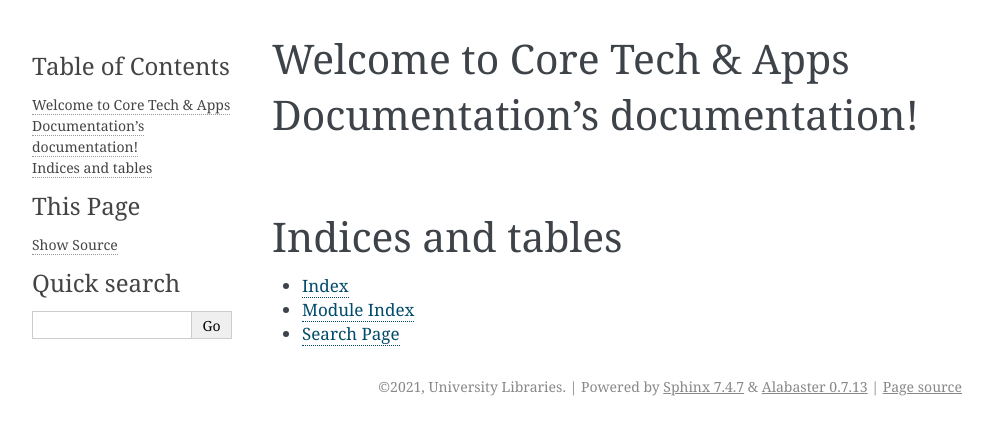
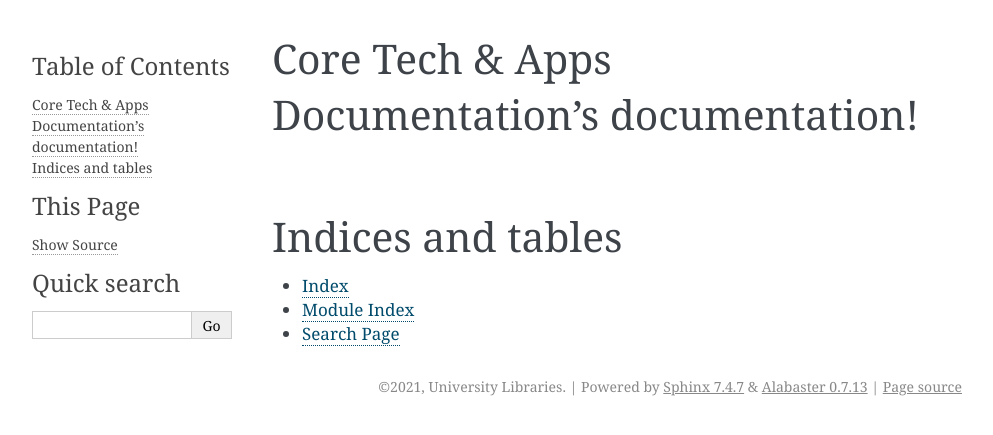
Before and after one commit to culibraries/documentation, a Sphinx documentation site: the page built from docs/index.rst, in a window 1280 px wide. Shown: the top 435 px of the page, without its empty margins (148-1141 px from the left). Built offline with Sphinx 7.4.7, drawn with Linux system fonts in a browser that asks for light colours.

Commit message:
added extention for markdown

```diff
--- a/docs/conf.py
+++ b/docs/conf.py
@@ -27,8 +27,7 @@
 # Add any Sphinx extension module names here, as strings. They can be
 # extensions coming with Sphinx (named 'sphinx.ext.*') or your custom
 # ones.
-extensions = [
-]
+extensions = ['myst_parser']
 
 # Add any paths that contain templates here, relative to this directory.
 templates_path = ['_templates']
--- a/docs/index.rst
+++ b/docs/index.rst
@@ -3,7 +3,7 @@
    You can adapt this file completely to your liking, but it should at least
    contain the root `toctree` directive.
 
-Welcome to Core Tech & Apps Documentation's documentation!
+Core Tech & Apps Documentation's documentation!
 ==========================================================
 
 .. toctree::
```
